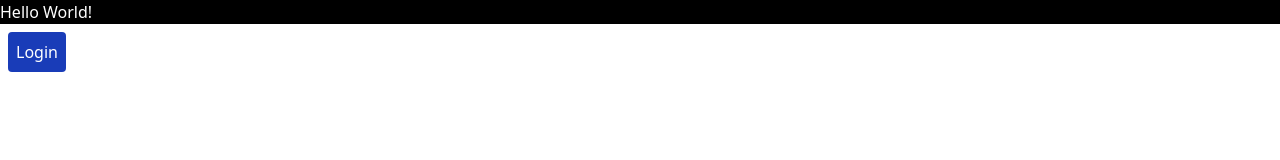
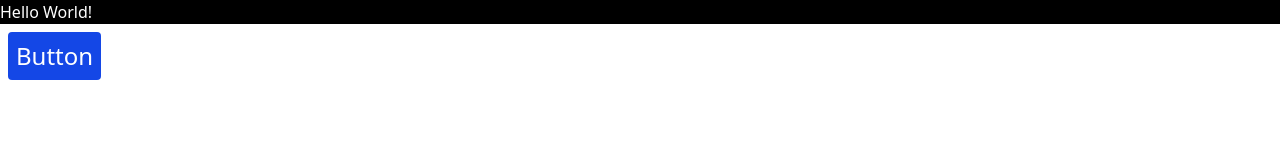
Before and after one commit to sakshi16-b/Tailwind-css, a plain HTML site: page index.html in a window 1280 px wide. Drawn offline with nearby package versions, Linux system fonts and the light colour scheme.

Commit message:
initial commit

```diff
--- a/index.html
+++ b/index.html
@@ -7,7 +7,7 @@
     </head>
     <body class="">
         <h1 class="bg-black text-white">Hello World!</h1>
-        <button class="bg-blue-800 text-white m-2 p-2 rounded">Login</button>
+       <button class="bg-blue-700 text-white m-2 p-2 rounded text-2xl hover:bg-blue-900">Button</button>
     </body>
 
 </html>
```
